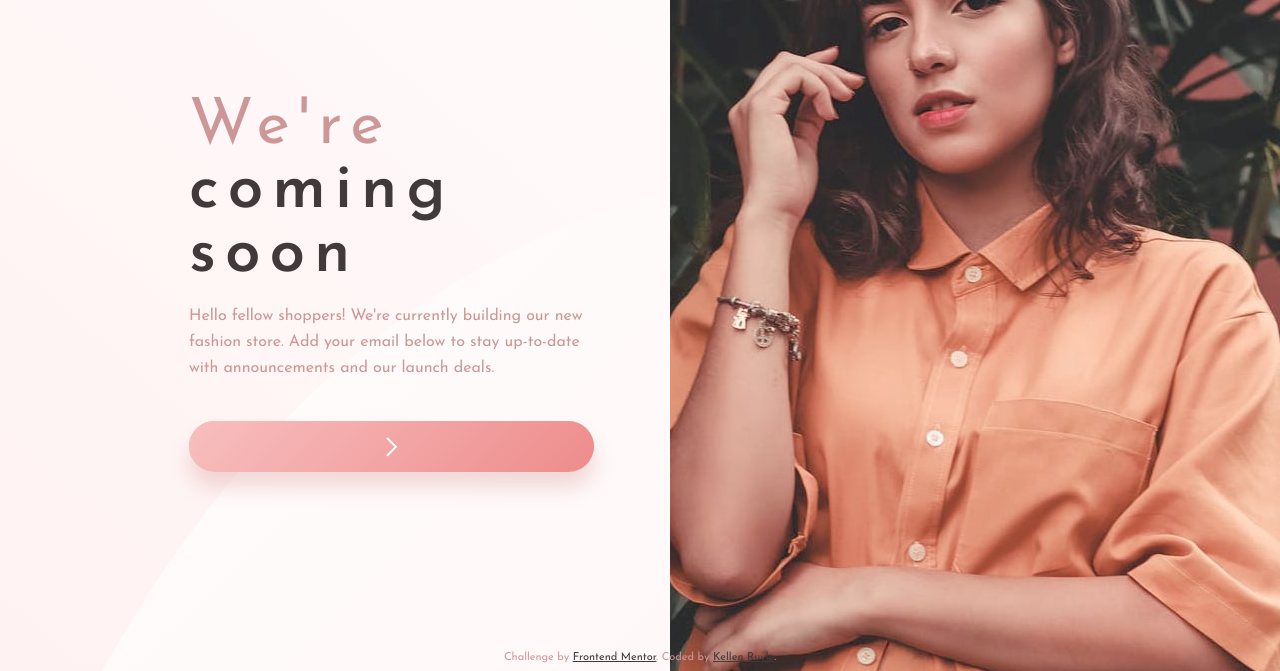
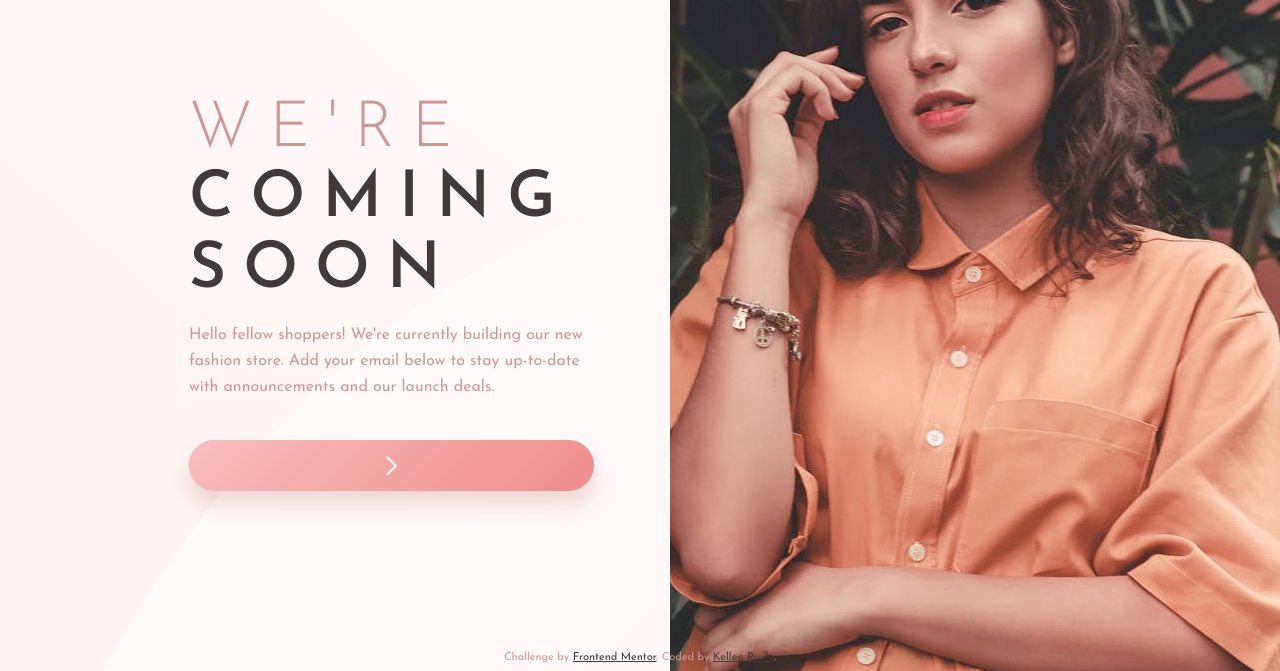
Before and after one commit to rule-kells/base-apparel-coming-soon, a plain HTML site: page index.html in a window 1280 px wide. Shown: the part 129-800 px from the top of the page. Drawn offline with Linux system fonts and the light colour scheme.

Commit message:
uploading initial apparel-base files

```diff
--- a/css/styles.css
+++ b/css/styles.css
@@ -80,6 +80,7 @@ img {
 .hero__content .title {
   font-size: 2.5rem;
   font-weight: 600;
+  text-transform: uppercase;
   letter-spacing: 9px;
   line-height: 0.9;
   padding: 0 1.3em;
@@ -92,7 +93,7 @@ img {
 
 .accent {
   color: var(--desaturated-red);
-  font-weight: 400;
+  font-weight: 300;
 }
 
 .email__container {
@@ -226,6 +227,8 @@ img {
   .hero__content .title {
     font-size: 4rem;
     line-height: 1;
+    letter-spacing: 17px;
+    line-height: 1.1;
     padding: 0;
   }
 
```
